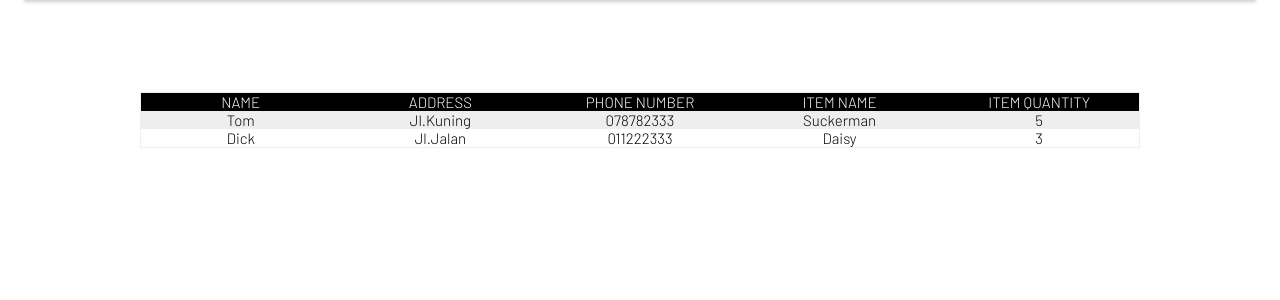
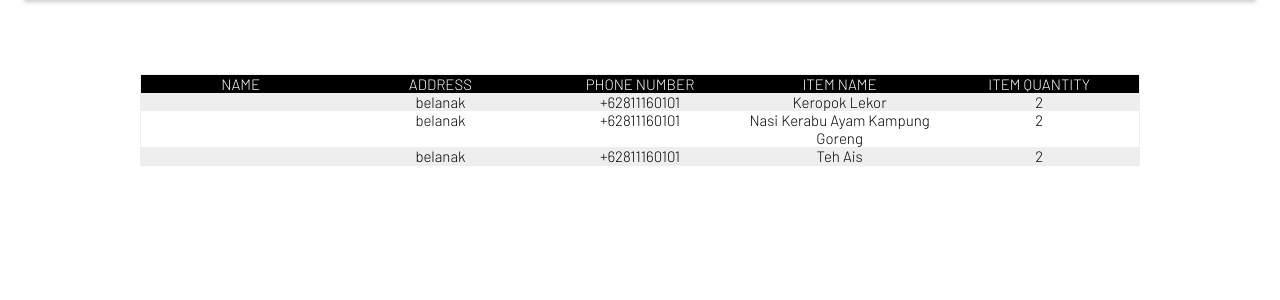
Before and after one commit to Kahar90/webprog8-php, a PHP site: page /order_list.php in a window 1280 px wide. Shown: the part 104-404 px from the top of the page. Run offline with PHP 8.4, Linux system fonts and the light colour scheme; data comes from the database, SQL or seed files in the repository.

Commit message:
Update order_list.php

```diff
--- a/order_list.php
+++ b/order_list.php
@@ -1,3 +1,19 @@
+<?php
+session_start(); // Start up your PHP Session
+
+require('config.php');//read up on php includes https://www.w3schools.com/php/php_includes.asp
+
+$sql = "SELECT credentials.name, credentials.address,credentials.phone,usercart.itemname, usercart.itemqtty\n"
+
+    . "FROM credentials\n"
+
+    . "JOIN usercart ON credentials.username=usercart.user;";
+
+    $result = mysqli_query($conn, $sql);
+
+?>
+
+
 <!DOCTYPE html>
 <html lang="en">
 <head>
@@ -32,21 +48,20 @@
                 <div class="header__item"><a id="losses" class="filter__link filter__link--number" href="#">Item Name</a></div>
                 <div class="header__item"><a id="total" class="filter__link filter__link--number" href="#">Item Quantity</a></div>
             </div>
+
             <div class="table-content">
-                <div class="table-row">
-                    <div class="table-data">Tom</div>
-                    <div class="table-data">Jl.Kuning</div>
-                    <div class="table-data">078782333</div>
-                    <div class="table-data">Suckerman</div>
-                    <div class="table-data">5</div>
-                </div>
-                <div class="table-row">
-                    <div class="table-data">Dick</div>
-                    <div class="table-data">Jl.Jalan</div>
-                    <div class="table-data">011222333</div>
-                    <div class="table-data">Daisy</div>
-                    <div class="table-data">3</div>
-                </div>
+
+                <?php while($rows = mysqli_fetch_assoc($result)) { ?>
+                    <div class="table-row">
+                        <div class="table-data"><?php echo $rows['name']; ?></div>
+                        <div class="table-data"><?php echo $rows['address']; ?></div>
+                        <div class="table-data"><?php echo $rows['phone']; ?></div>
+                        <div class="table-data"><?php echo $rows['itemname']; ?></div>
+                        <div class="table-data"><?php echo $rows['itemqtty']; ?></div>
+                    </div>
+
+                <?php } ?>
+
             </div>
         </div>
     </div>
```
